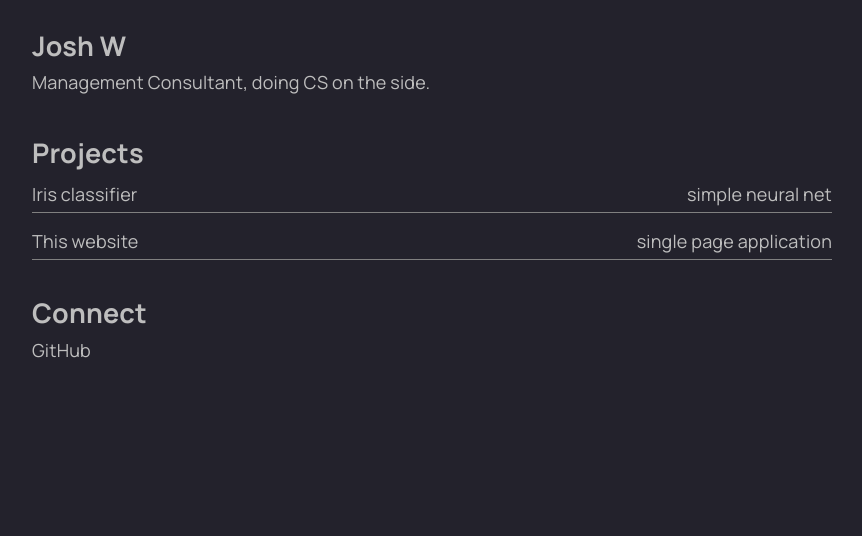
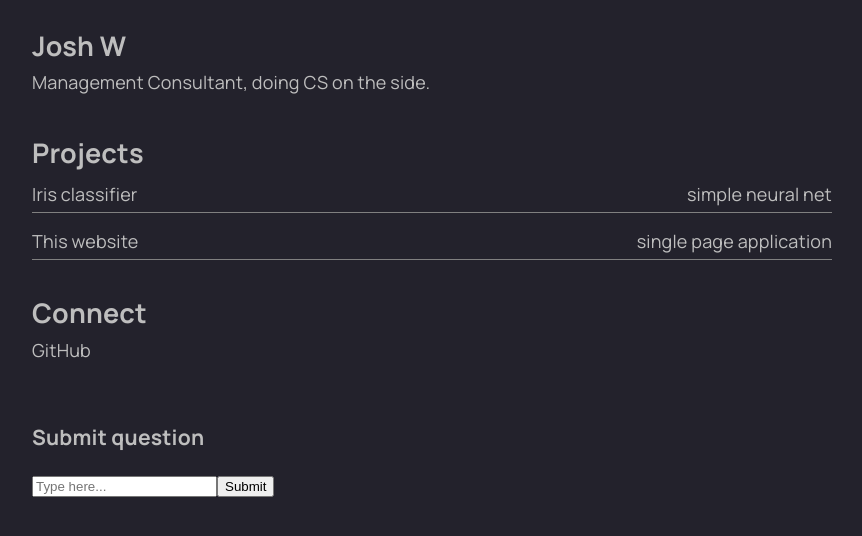
Before and after one commit to pyrudheu/joswo-site, a React (Vite) app: page / in a window 1280 px wide. Shown: the top 536 px of the page, without its empty margins (208-1070 px from the left). Built offline with nearby package versions, Linux system fonts and the light colour scheme.

Commit message:
added WIP test functionality on input field

```diff
--- a/src/App.tsx
+++ b/src/App.tsx
@@ -1,4 +1,6 @@
 import './App.css'
+
+import {TextSubmitForm} from './features/form'
 
 function App() {
 
@@ -39,9 +41,22 @@ function App() {
           </div>
         </section>
 
+        <section>
+          <div>
+            <h3>Submit question</h3>
+            <div>
+              <TextSubmitForm/>
+            </div>
+          </div>
+        </section>
+
       </div>
     </>
   )
 }
 
+
+
+
+
 export default App
--- /dev/null
+++ b/src/features/form.tsx
@@ -0,0 +1,48 @@
+import React, { useState } from 'react';
+
+function TextSubmitForm() {
+  const [text, setText] = useState('');
+  const [status, setStatus] = useState<string>('');
+
+  const handleSubmit = async (e: React.SubmitEvent<HTMLFormElement>) => {
+    e.preventDefault();
+
+
+    console.log('Submitted:', text);
+    setText('');
+
+
+    const formData = new FormData(e.currentTarget);
+    const data = Object.fromEntries(formData);
+
+    try {
+      const response = await fetch('https://gentle-shape-62a4.dheupyru557.workers.dev', {
+        method: 'POST',
+        headers: { 'Content-Type': 'application/json' },
+        body: JSON.stringify(data),
+      });
+
+      if (!response.ok) throw new Error('Network response was not ok');
+
+      setStatus('Success!');
+    } catch (error) {
+      setStatus('Failed to submit.');
+    }
+  };
+
+  return (
+    <form onSubmit={handleSubmit}>
+      <input
+        type="text"
+        value={text}
+        onChange={(e) => setText(e.target.value)}
+        placeholder="Type here..."
+      />
+      <button type="submit">Submit</button>
+    </form>
+  );
+}
+
+export {
+  TextSubmitForm
+}
```
